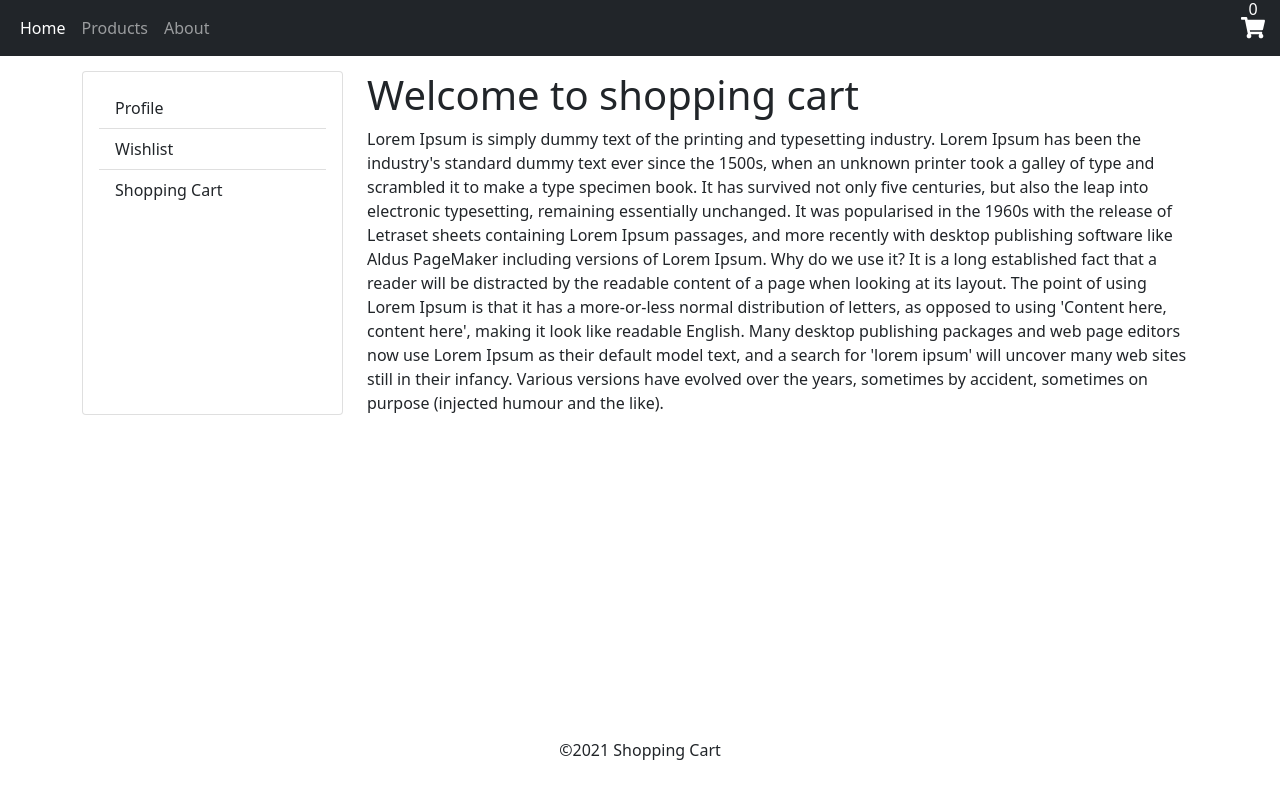
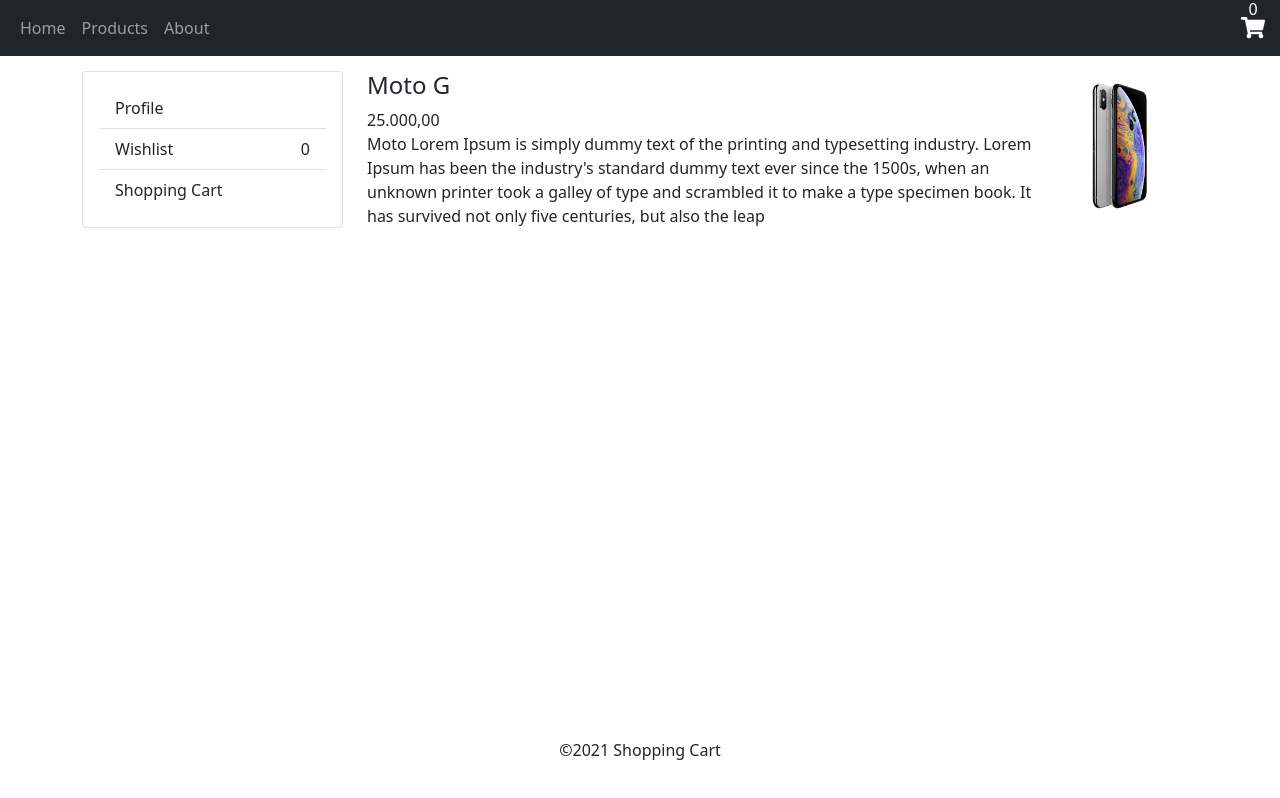
Before and after one commit to gitoutofbox/vuejs-shopping-cart, a Vue app: page /products/Moto-G in a window 1280 px wide. Built offline with nearby package versions, Linux system fonts and the light colour scheme.

Commit message:
product details

```diff
--- a/public/static/json/products.json
+++ b/public/static/json/products.json
@@ -4,17 +4,19 @@
     "data": [
         {
             "id":1,
+            "slug": "Samsung-Galaxy",
             "name": "Samsung Galaxy",
             "price": 20000,
-            "image": "static/img/img1.jpg",
+            "image": "/static/img/img1.jpg",
             "shortInfo": "It is mest in the market...",
             "longInfo": "Lorem Ipsum is simply dummy text of the printing and typesetting industry. Lorem Ipsum has been the industry's standard dummy text ever since the 1500s, when an unknown printer took a galley of type and scrambled it to make a type specimen book. It has survived not only five centuries, but also the leap"
         },
         {
             "id": 2,
+            "slug": "Moto-G",
             "name": "Moto G",
             "price": 25000,
-            "image": "static/img/img1.jpg",
+            "image": "/static/img/img1.jpg",
             "shortInfo": "It is mest in the Moto market...",
             "longInfo": "Moto Lorem Ipsum is simply dummy text of the printing and typesetting industry. Lorem Ipsum has been the industry's standard dummy text ever since the 1500s, when an unknown printer took a galley of type and scrambled it to make a type specimen book. It has survived not only five centuries, but also the leap"
         }
--- a/src/components/CartCount.vue
+++ b/src/components/CartCount.vue
@@ -14,10 +14,9 @@
 export default {
   name: "CartCount",
   created() {
+    this.updateCount();
     serverBus.$on("addRemoveCart", () => {
-      let itemsInCart = localStorage.getItem("itemsInCart");
-      itemsInCart = itemsInCart && itemsInCart.length ? JSON.parse(itemsInCart) : [];
-      this.count = itemsInCart.length;
+      this.updateCount();
     });
 
   },
@@ -36,6 +35,13 @@
       count: 0,
     };
   },
+  methods: {
+    updateCount () {
+      let itemsInCart = localStorage.getItem("itemsInCart");
+      itemsInCart = itemsInCart && itemsInCart.length ? JSON.parse(itemsInCart) : [];
+      this.count = itemsInCart.length;
+    }
+  }
 };
 </script>
 <style scoped>
--- a/src/components/Product.vue
+++ b/src/components/Product.vue
@@ -1,12 +1,15 @@
 <template>
   <div class="row product-block">
     <div class="col-sm-10">
-      <h4>{{ product.name }}</h4>
+      <router-link :to="{ name: 'ProductDetails', params: { slug: product.slug } }">
+        <h4>{{ product.name }}</h4>
+      </router-link>
       <div>
         {{ formatPrice(product.price) }} <br />
         {{ product.shortInfo }}
       </div>
-      <div class="btn-group">
+
+      <div class="btn-group btn-actions">
         <button
           class="btn btn-primary btn-sm"
           v-on:click="addRemoveCart(product)"
@@ -21,11 +24,25 @@
         >
           Remove from Cart
         </button>
-        <button class="btn btn-success btn-sm">Add to wishlist</button>
+        <button
+          class="btn btn-success btn-sm"
+          v-on:click="addRemoveWishlist(product)"
+          v-if="productIdInWishlist.indexOf(product.id) === -1"
+        >
+          Add to wishlist</button
+        ><button
+          class="btn btn-warning btn-sm"
+          v-on:click="addRemoveWishlist(product)"
+          v-else
+        >
+          Remove from wishlist
+        </button>
       </div>
     </div>
     <div class="col-sm-2">
-      <img :src="product.image" alt="product.name" class="product-img" />
+      <router-link :to="{ name: 'ProductDetails', params: { id: product.id } }">
+        <img :src="product.image" alt="product.name" class="product-img" />
+      </router-link>
     </div>
   </div>
 </template>
@@ -36,23 +53,32 @@
   name: "Product",
   created() {
     let itemsInCart = localStorage.getItem("itemsInCart");
-    itemsInCart = itemsInCart && itemsInCart.length ? JSON.parse(itemsInCart) : [];
-    this.productIdInCart = itemsInCart.map(item => item.id);
+    itemsInCart =
+      itemsInCart && itemsInCart.length ? JSON.parse(itemsInCart) : [];
+    this.productIdInCart = itemsInCart.map((item) => item.id);
+
+    let itemsInWishlist = localStorage.getItem("itemsInWishlist");
+    itemsInWishlist =
+      itemsInWishlist && itemsInWishlist.length
+        ? JSON.parse(itemsInWishlist)
+        : [];
+    this.productIdInWishlist = itemsInWishlist.map((item) => item.id);
   },
   props: {
     product: Object,
   },
   data() {
-      return {
-        productIdInCart: []
-      }
+    return {
+      productIdInCart: [],
+      productIdInWishlist: [],
+    };
   },
   methods: {
     formatPrice(value) {
       let val = (value / 1).toFixed(2).replace(".", ",");
       return val.toString().replace(/\B(?=(\d{3})+(?!\d))/g, ".");
     },
-    async addRemoveCart(product) {
+    addRemoveCart(product) {
       // Call API here
       let itemsInCart = localStorage.getItem("itemsInCart");
       itemsInCart =
@@ -63,15 +89,37 @@
       } else {
         itemsInCart.push(product);
       }
-        this.productIdInCart = itemsInCart.map(item => item.id);
+      this.productIdInCart = itemsInCart.map((item) => item.id);
       localStorage.setItem("itemsInCart", JSON.stringify(itemsInCart));
       serverBus.$emit("addRemoveCart", product);
+    },
+    addRemoveWishlist(product) {
+      // Call API here
+      let itemsInWishlist = localStorage.getItem("itemsInWishlist");
+      itemsInWishlist =
+        itemsInWishlist && itemsInWishlist.length
+          ? JSON.parse(itemsInWishlist)
+          : [];
+
+      if (itemsInWishlist.some((inCart) => inCart.id == product.id)) {
+        itemsInWishlist = itemsInWishlist.filter(
+          (inCart) => inCart.id != product.id
+        );
+      } else {
+        itemsInWishlist.push(product);
+      }
+      this.productIdInWishlist = itemsInWishlist.map((item) => item.id);
+      localStorage.setItem("itemsInWishlist", JSON.stringify(itemsInWishlist));
+      serverBus.$emit("addRemoveWishlist", product);
     },
   },
 };
 </script>
 
 <style scoped>
+a {
+  text-decoration: none;
+}
 .product-block {
   border-bottom: 1px solid #ddd;
   margin-bottom: 15px;
--- a/src/components/TheLeftSidebar.vue
+++ b/src/components/TheLeftSidebar.vue
@@ -3,7 +3,10 @@
     <div class="card-body">
       <ul class="list-group list-group-flush">
         <li class="list-group-item">Profile</li>
-    <li class="list-group-item">Wishlist</li>
+        <li class="list-group-item">
+          Wishlist
+          <span class="wishlist-count">{{count}}</span>
+        </li>
         <li class="list-group-item">Shopping Cart</li>
       </ul>
     </div>
@@ -14,4 +17,32 @@
 .sidebar {
   height: 100%;
 }
+.wishlist-count{
+  float: right;
+}
 </style>
+<script>
+import { serverBus } from "../main";
+export default {
+  name: "TheLeftSidebar",
+  created() {
+    this.updateCount();
+    serverBus.$on("addRemoveWishlist", () => {
+      this.updateCount();
+    });
+  },
+  data() {
+    return {
+      count: 0
+    };
+  },
+  methods: {
+    updateCount() {
+      let itemsInWishlist = localStorage.getItem("itemsInWishlist");
+      itemsInWishlist =
+        itemsInWishlist && itemsInWishlist.length ? JSON.parse(itemsInWishlist) : [];
+      this.count = itemsInWishlist.length;
+    },
+  },
+};
+</script>
--- a/src/router/index.js
+++ b/src/router/index.js
@@ -25,9 +25,16 @@
     component: () =>
       import(/* webpackChunkName: "products" */ "../views/Products.vue"),
   },
+  {
+    path: "/products/:slug",
+    name: "ProductDetails",
+    component: () =>
+      import(/* webpackChunkName: "products" */ "../views/ProductDetails.vue"),
+  },
 ];
 
 const router = new VueRouter({
+  mode: 'history',
   linkExactActiveClass: 'active',
   routes,
 });
--- /dev/null
+++ b/src/views/ProductDetails.vue
@@ -0,0 +1,46 @@
+<template>
+  <div class="row">
+    <div class="col-sm-10">
+      <h4>{{ product.name }}</h4>
+      <div class="price">{{ formatPrice(product.price) }}</div>
+      <div class="price">{{ product.longInfo }}</div>
+    </div>
+    <div class="col-sm-2">
+      <img :src="product.image" alt="product.name" class="product-img" />
+    </div>
+  </div>
+</template>
+
+<script>
+export default {
+  name: "ProductDetails",
+  created() {
+    this.fetchData();
+  },
+  data() {
+    return {
+      baseUrl: process.env.VUE_APP_BASE_URL,
+      slug: this.$route.params.slug,
+      product: {},
+    };
+  },
+  methods: {
+    async fetchData() {
+      const resp = await fetch(this.baseUrl + "static/json/products.json");
+      const products = await resp.json();
+      const product = products.data.filter((item) => item.slug === this.slug);
+      product.length && (this.product = product[0]);
+    },
+    formatPrice(value) {
+      let val = (value / 1).toFixed(2).replace(".", ",");
+      return val.toString().replace(/\B(?=(\d{3})+(?!\d))/g, ".");
+    },
+  },
+};
+</script>
+
+<style scoped>
+.product-img {
+  height: 150px;
+}
+</style>
```
Lines whose indentation alone changed are shown as unchanged.
